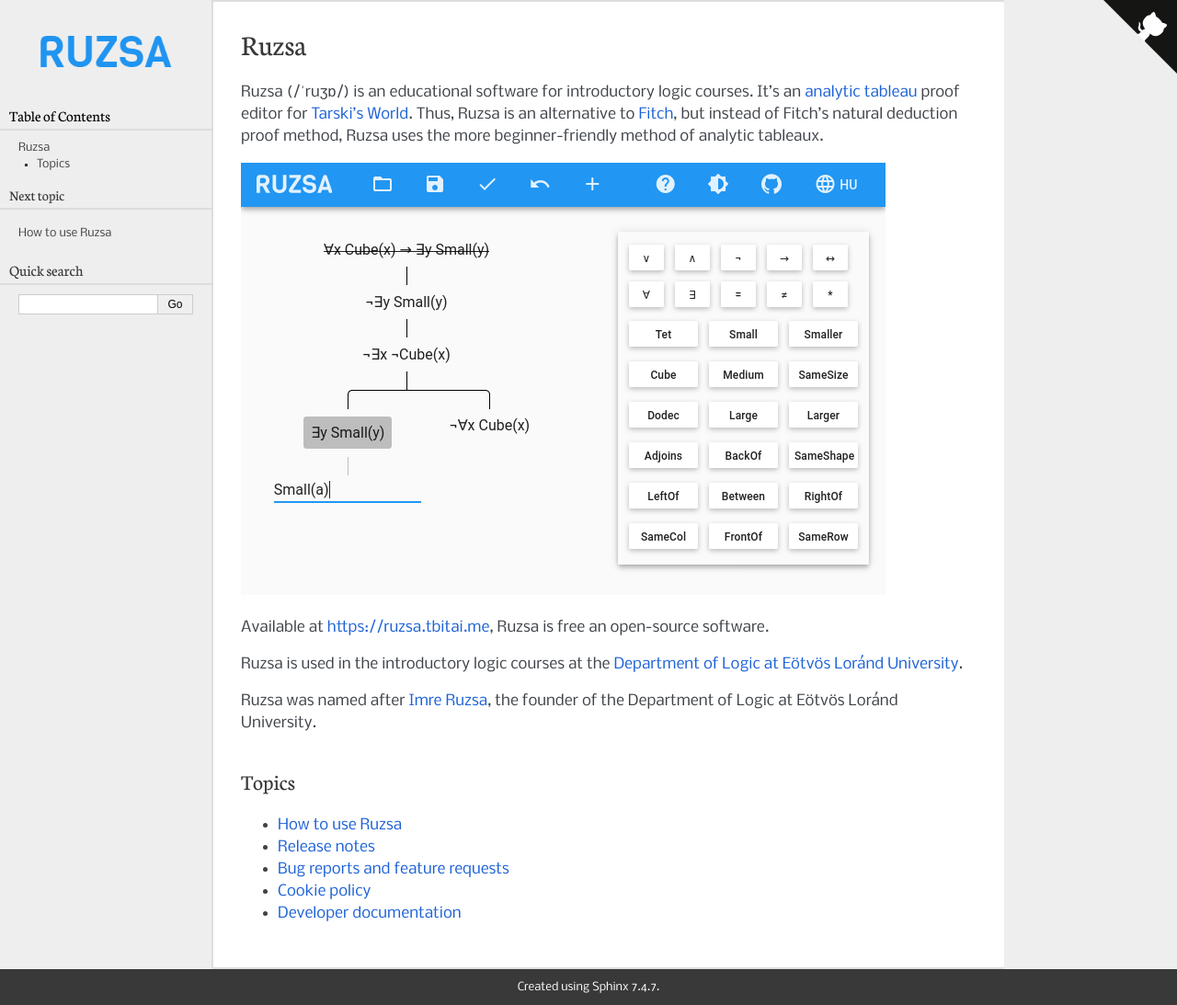
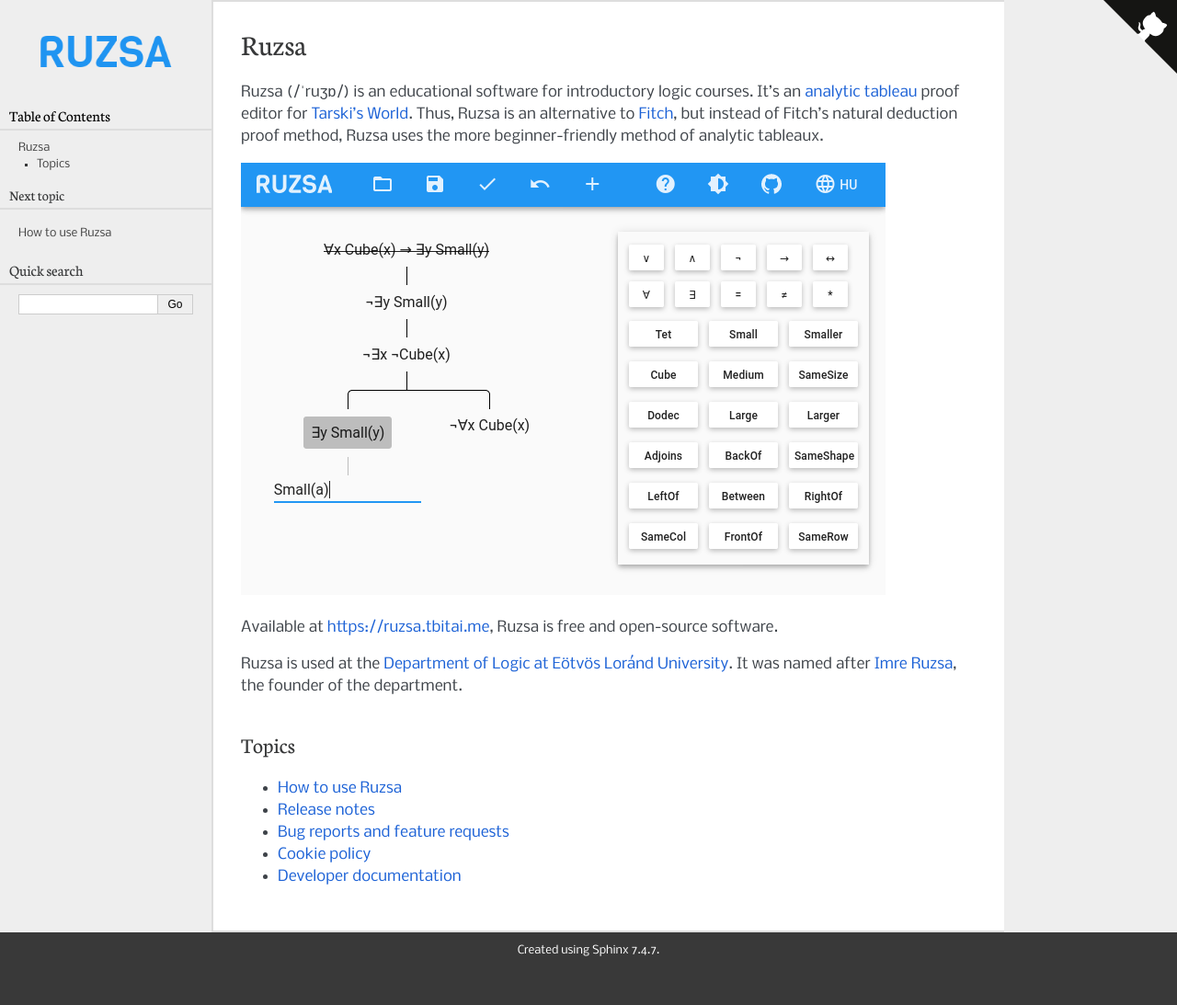
Before and after one commit to tbitai/ruzsa, a Sphinx documentation site: the page built from docs/README.md, in a window 1280 px wide. Shown: the whole page at 92% size. Built offline with Sphinx 7.4.7, drawn with Linux system fonts in a browser that asks for light colours; after the commit the page ends 1053 px from its top, so only the background shows below that.

Commit message:
README.md: more concise wording, fix typo

```diff
--- a/docs/README.md
+++ b/docs/README.md
@@ -8,13 +8,10 @@
 
 [![Ruzsa with first-order analytic tableau in progress](img/10_3_WIP.png)](https://ruzsa.tbitai.me)
 
-Available at <https://ruzsa.tbitai.me>, Ruzsa is free an open-source software.
+Available at <https://ruzsa.tbitai.me>, Ruzsa is free and open-source software.
 
-Ruzsa is used in the introductory logic courses at the
-[Department of Logic at Eötvös Loránd University](http://phil.elte.hu/logic).
-
-Ruzsa was named after [Imre Ruzsa](http://phil.elte.hu/logic/ruzsa.html), the founder of the Department of Logic at
-Eötvös Loránd University.
+Ruzsa is used at the [Department of Logic at Eötvös Loránd University](http://phil.elte.hu/logic). It was named after
+[Imre Ruzsa](http://phil.elte.hu/logic/ruzsa.html), the founder of the department.
 
 ## Topics
 
```
